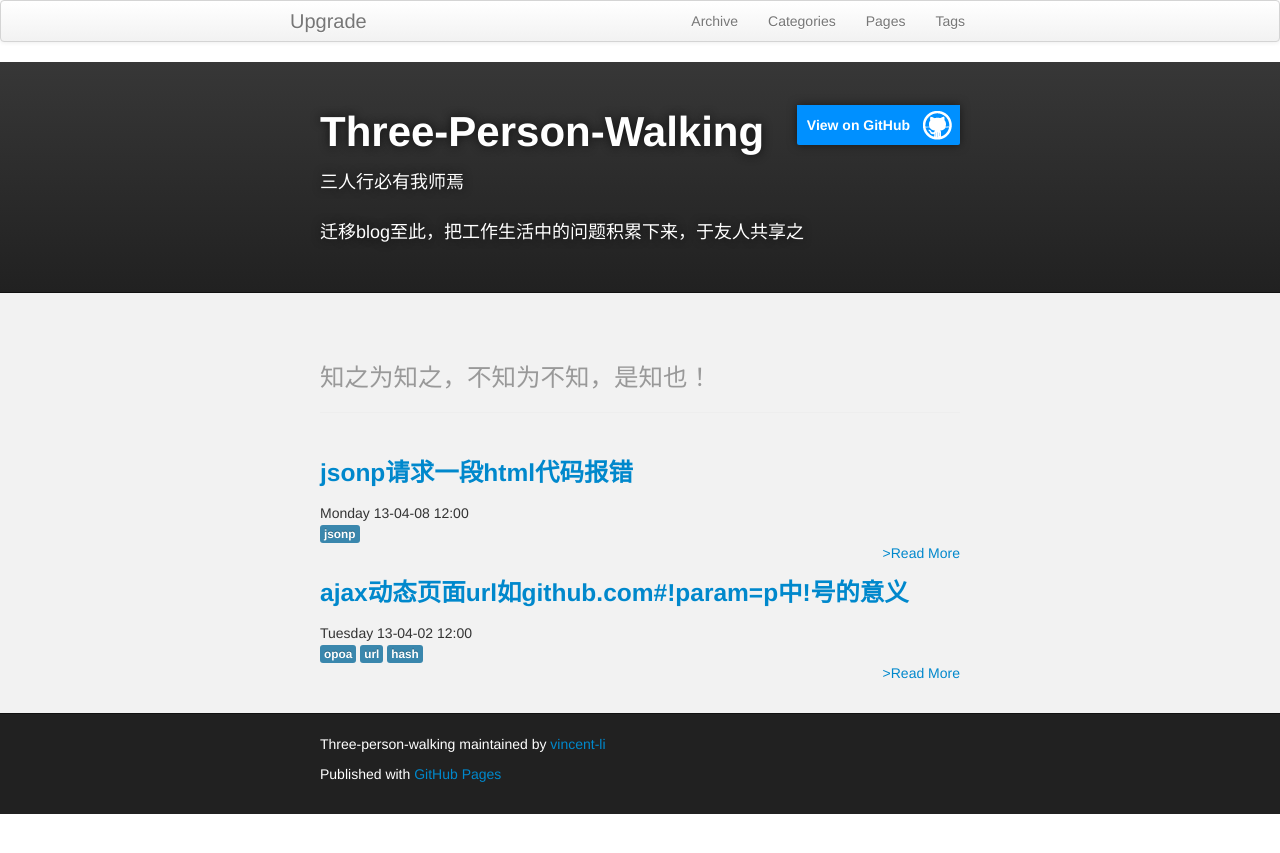
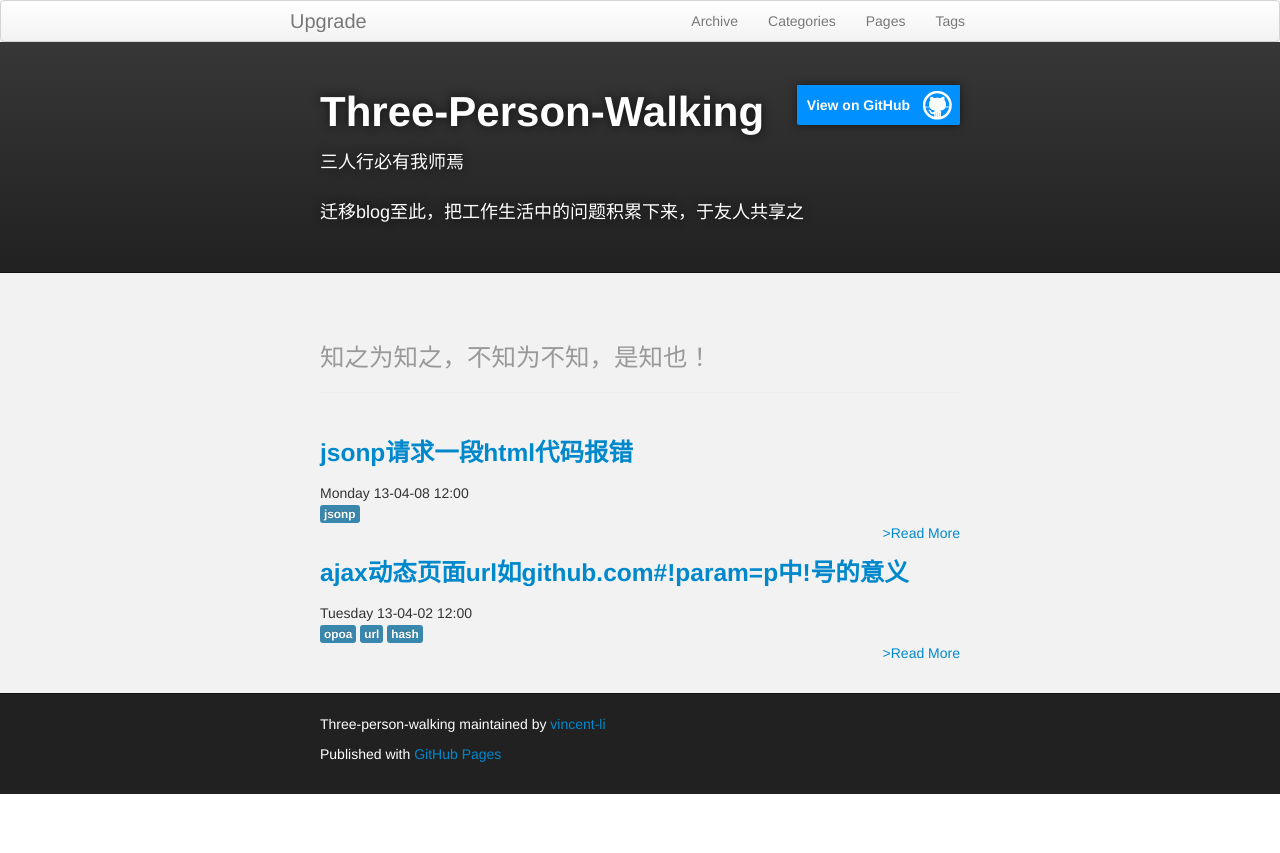
Before and after one commit to vincent-li/three-person-walking, a Jekyll site: the page built from index.html, in a window 1280 px wide. Shown: the top 853 px of the page. Built offline with Jekyll 4.4.1, drawn with Linux system fonts in a browser that asks for light colours.

Commit message:
改下margin

```diff
--- a/_includes/themes/twitter/default.html
+++ b/_includes/themes/twitter/default.html
@@ -26,7 +26,7 @@
   </head>
 
   <body>
-    <div class="navbar">
+    <div class="navbar" style="margin:0;">
       <div class="navbar-inner">
         <div class="container-narrow">
           <a class="brand" href="{{ site.url }}">{{ site.title }}</a>
```
